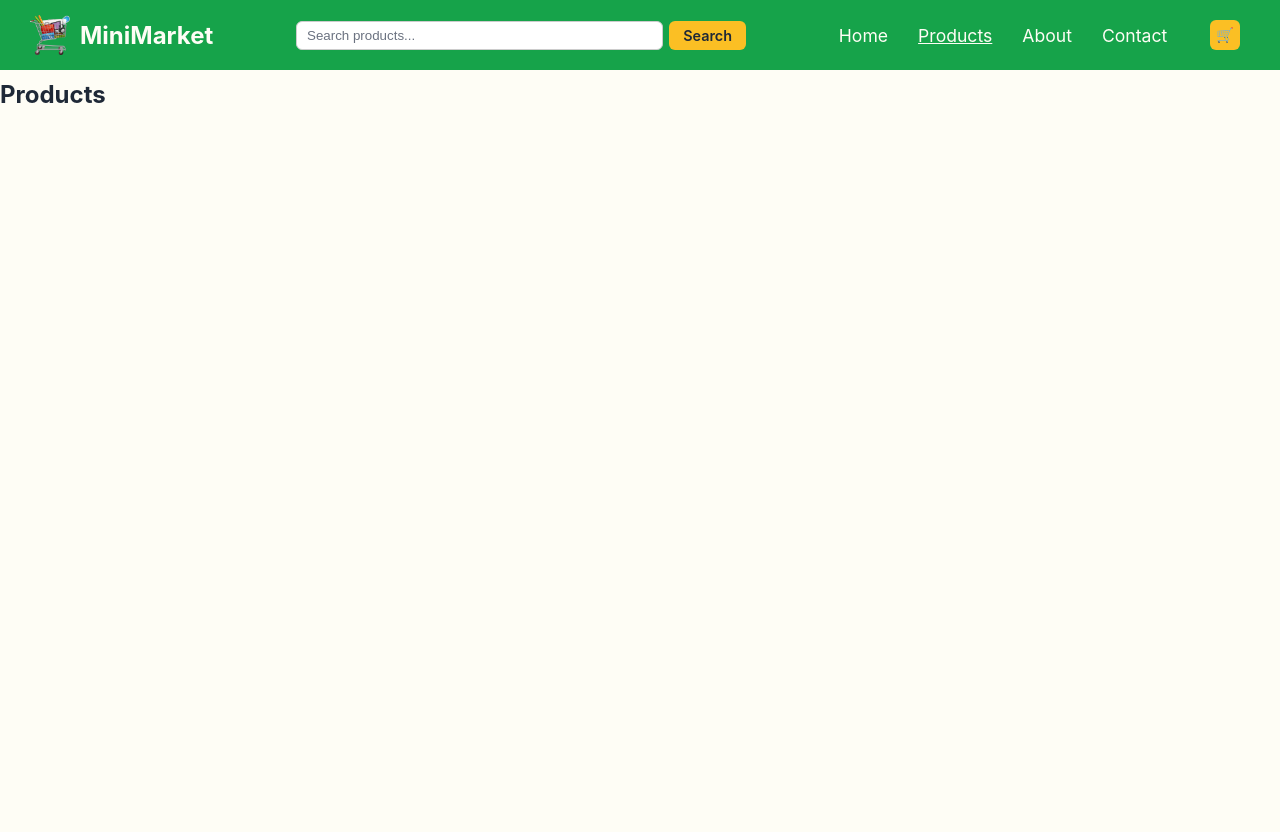
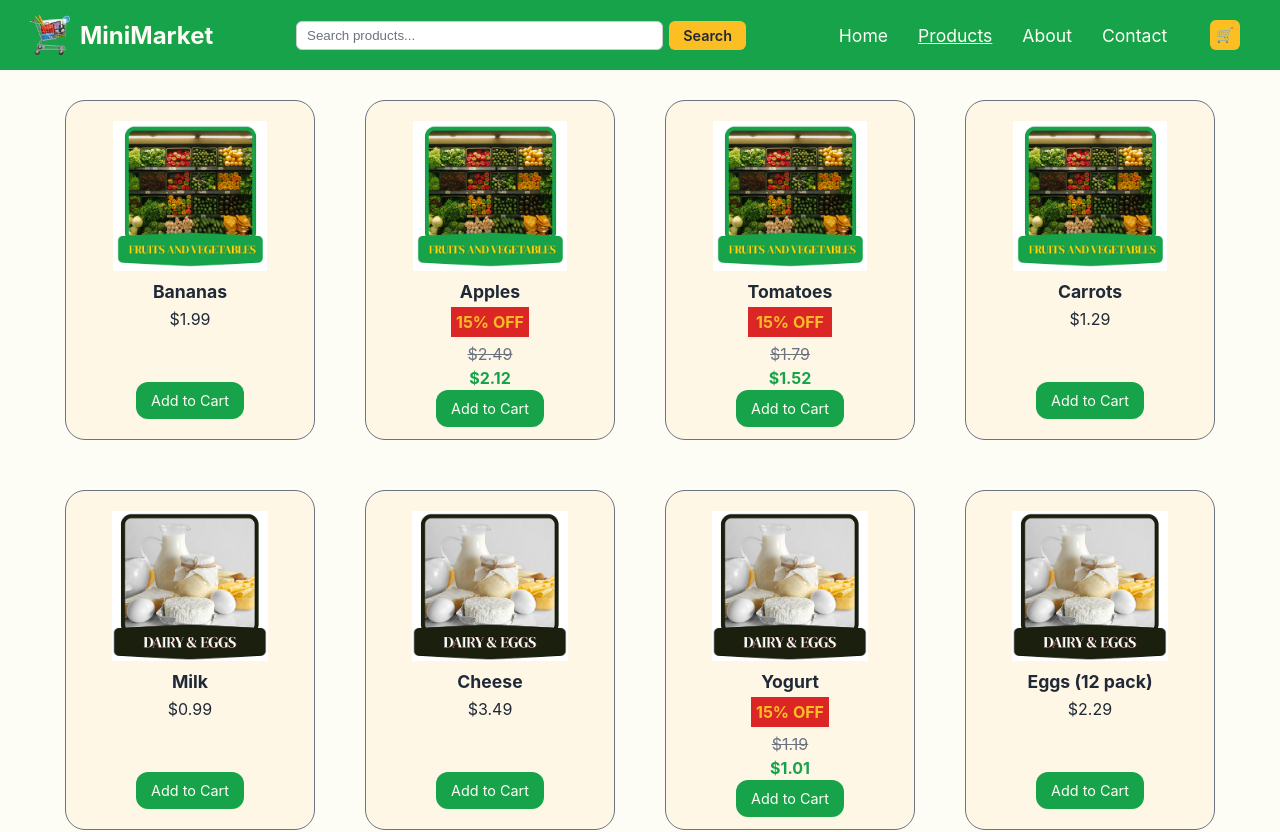
Before and after one commit to camilo-cloud/MiniMarket, a React (Vite) app: page /products in a window 1280 px wide. Shown: the top 832 px of the page. Before the commit the page ends 800 px from the top, so only its background shows below. Built offline with nearby package versions, Linux system fonts and the light colour scheme.

Commit message:
feat:add BestOffers component

```diff
--- /dev/null
+++ b/src/components/BestOffers.css
@@ -0,0 +1,24 @@
+.bestOffers__container{
+    margin:70px 10px 20px 10px;
+    display:flex;
+    flex-direction:column;
+    align-items:center;
+    justify-content:center;
+}
+.bestOffers__title{
+    font-size:3rem;
+    font-weight:bold;
+    margin-bottom:20px;
+}
+.cards__container{
+    padding:20px;
+    display:flex;
+    flex-wrap:wrap;
+    justify-content:center;
+    align-items:center;
+    /* transform: scale(0.7); */
+}
+.smallBanner{
+    width: 200px;
+    height: 300px;
+}
--- /dev/null
+++ b/src/components/BestOffers.jsx
@@ -0,0 +1,21 @@
+import "./BestOffers.css"
+import ProductCard from "./ProductCard.jsx";
+import productData from "../data/productData.js";
+import smallBanner from "../assets/images/buyBanner_optimized.webp"
+
+export default function BestOffers(){
+    const filterProducts = productData.filter(product => product.isOffer === true).slice(0, 3);
+
+    return(
+        <section className="bestOffers__container">
+            <h2 className="bestOffers__title">Best Offers</h2>
+            <div className="cards__container">
+                {filterProducts.map(filterProduct=>
+                    <ProductCard key={filterProduct.id} id={filterProduct.id} name={filterProduct.name} category={filterProduct.category} price={filterProduct.price} image={filterProduct.image} isOffer={filterProduct.isOffer}/>
+                )}
+                <img className="smallBanner" src={smallBanner} alt="promotional-banner" />
+            </div>
+
+        </section>
+    )
+}
--- a/src/components/ProductCard.css
+++ b/src/components/ProductCard.css
@@ -0,0 +1,91 @@
+/* ProductCard.css */
+.card__container {
+    display: flex;
+    flex-direction: column;
+    align-items: center;
+    padding: 20px;
+    margin: 20px;
+    border: 0.5px solid var(--color-text-muted);
+    width: 250px;
+    height: 340px;
+    border-radius: 20px;
+    background-color: var(--color-bg-alt);
+    transition: transform 0.2s ease;
+    cursor:pointer;
+  }
+
+  .card__container:hover {
+    transform: scale(1.03);
+    /* box-shadow: offset-x offset-y blur-radius spread-radius color; */
+    box-shadow: 2px 4px 8px rgba(0, 0, 0, 0.3);
+  }
+
+  .product__img-container {
+    width: 100%;
+    height: 150px;
+    display: flex;
+    justify-content: center;
+    align-items: center;
+    margin-bottom: 10px;
+  }
+
+  .product__img {
+    max-width: 100%;
+    max-height: 100%;
+    object-fit: contain;
+  }
+
+  .product__name {
+    font-size: 1.1rem;
+    font-weight: bold;
+    text-align: center;
+    margin-bottom: 5px;
+    color: var(--color-text);
+  }
+
+  .isOffer {
+    background-color:var(--color-accent);
+    color: var(--color-secondary);
+    font-weight: bold;
+    padding:5px;
+    margin-bottom: 5px;
+    text-align:center;
+  }
+
+  .price__container {
+    display: flex;
+    flex-direction: column;
+    align-items: center;
+  }
+
+  .product__price {
+    font-size: 1rem;
+    color: var(--color-text);
+    margin: 2px 0;
+  }
+
+  .product__price.original {
+    text-decoration: line-through;
+    color: var(--color-text-muted);
+  }
+
+  .product__price.discounted {
+    color: var(--color-primary);
+    font-weight: bold;
+  }
+
+  .addToCart {
+    margin-top: auto;
+    padding: 10px 15px;
+    border: none;
+    border-radius: 12px;
+    background-color: var(--color-primary);
+    color: var(--color-bg);
+    cursor: pointer;
+    font-size: 0.9rem;
+    transition: background-color 0.2s ease;
+  }
+
+  .addToCart:hover {
+    background-color: var(--color-secondary);
+  }
--- a/src/components/ProductCard.jsx
+++ b/src/components/ProductCard.jsx
@@ -0,0 +1,45 @@
+// ProductCard.jsx
+import "./ProductCard.css";
+
+export default function ProductCard({ id, name, category, price, image, isOffer }) {
+  // Ensure price is always treated as a number
+  const numericPrice = Number(price);
+
+  // Calculate discounted price if offer is true
+  const discountRate = 0.15;
+  const discountedPrice = isOffer ? (numericPrice - numericPrice * discountRate).toFixed(2) : null;
+
+  return (
+    <div className="card__container">
+      <div className="product__img-container">
+        <img className="product__img" src={image} alt={name} />
+      </div>
+
+      <div className="product__text">
+        <h3 className="product__name">{name}</h3>
+
+        {isOffer && (
+          <p className="isOffer">15% OFF</p>
+        )}
+
+        <div className="price__container">
+          {isOffer ? (
+            <>
+              <p className="product__price original">${numericPrice.toFixed(2)}</p>
+              <p className="product__price discounted">${discountedPrice}</p>
+            </>
+          ) : (
+            <p className="product__price">${numericPrice.toFixed(2)}</p>
+          )}
+        </div>
+      </div>
+
+      <button
+        className="addToCart"
+        aria-label={`Add ${name} to Cart`}
+      >
+        Add to Cart
+      </button>
+    </div>
+  );
+}
--- a/src/data/productData.js
+++ b/src/data/productData.js
@@ -1,5 +1,9 @@
 // src/data/productData.js
 
+import fruitsCategory from "../assets/images/Fruits_category.PNG";
+import dairyCategory from "../assets/images/dairy_category.PNG";
+import cleaningCategory from "../assets/images/cleaning_category.PNG";
+import drinksCategory from "../assets/images/drinks_category.PNG";
 
 const products = [
   // Fruits & Vegetables
@@ -8,7 +12,7 @@ const products = [
     name: "Bananas",
     category: "Fruits & Vegetables",
     price: 1.99,
-      image: "/assets/images/Fruits_category.PNG",
+    image: fruitsCategory,
     isOffer: false,
   },
   {
@@ -16,23 +20,23 @@ const products = [
     name: "Apples",
     category: "Fruits & Vegetables",
     price: 2.49,
-      image: "/assets/images/Fruits_category.PNG",
-      isOffer: false,
+    image: fruitsCategory,
+    isOffer: true,
   },
   {
     id: 3,
     name: "Tomatoes",
     category: "Fruits & Vegetables",
     price: 1.79,
-      image: "/assets/images/Fruits_category.PNG",
-      isOffer: false,
+    image: fruitsCategory,
+    isOffer: true,
   },
   {
     id: 4,
     name: "Carrots",
     category: "Fruits & Vegetables",
     price: 1.29,
-      image: "/assets/images/Fruits_category.PNG",
+    image: fruitsCategory,
     isOffer: false,
   },
 
@@ -42,7 +46,7 @@ const products = [
     name: "Milk",
     category: "Dairy & Eggs",
     price: 0.99,
-      image: "/assets/images/dairy_category.PNG",
+    image: dairyCategory,
     isOffer: false,
   },
   {
@@ -50,7 +54,7 @@ const products = [
     name: "Cheese",
     category: "Dairy & Eggs",
     price: 3.49,
-      image: "/assets/images/dairy_category.PNG",
+    image: dairyCategory,
     isOffer: false,
   },
   {
@@ -58,15 +62,15 @@ const products = [
     name: "Yogurt",
     category: "Dairy & Eggs",
     price: 1.19,
-      image: "/assets/images/dairy_category.PNG",
-      isOffer: false,
+    image: dairyCategory,
+    isOffer: true,
   },
   {
     id: 8,
     name: "Eggs (12 pack)",
     category: "Dairy & Eggs",
     price: 2.29,
-      image: "/assets/images/dairy_category.PNG",
+    image: dairyCategory,
     isOffer: false,
   },
 
@@ -76,7 +80,7 @@ const products = [
     name: "Dish Soap",
     category: "Household Cleaning",
     price: 1.99,
-      image: "/assets/images/cleaning_category.PNG",
+    image: cleaningCategory,
     isOffer: false,
   },
   {
@@ -84,7 +88,7 @@ const products = [
     name: "Laundry Detergent",
     category: "Household Cleaning",
     price: 4.99,
-      image: "/assets/images/cleaning_category.PNG",
+    image: cleaningCategory,
     isOffer: false,
   },
   {
@@ -92,15 +96,15 @@ const products = [
     name: "All-Purpose Cleaner",
     category: "Household Cleaning",
     price: 3.49,
-      image: "/assets/images/cleaning_category.PNG",
-      isOffer: false,
+    image: cleaningCategory,
+    isOffer: true,
   },
   {
     id: 12,
     name: "Paper Towels",
     category: "Household Cleaning",
     price: 2.99,
-      image: "/assets/images/cleaning_category.PNG",
+    image: cleaningCategory,
     isOffer: false,
   },
 
@@ -110,7 +114,7 @@ const products = [
     name: "Cola Soda",
     category: "Drinks & Snacks",
     price: 1.49,
-      image: "/assets/images/drinks_category.PNG",
+    image: drinksCategory,
     isOffer: false,
   },
   {
@@ -118,7 +122,7 @@ const products = [
     name: "Orange Juice",
     category: "Drinks & Snacks",
     price: 2.19,
-      image: "/assets/images/drinks_category.PNG",
+    image: drinksCategory,
     isOffer: false,
   },
   {
@@ -126,16 +130,16 @@ const products = [
     name: "Potato Chips",
     category: "Drinks & Snacks",
     price: 1.99,
-      image: "/assets/images/drinks_category.PNG",
-      isOffer: false,
+    image: drinksCategory,
+    isOffer: true,
   },
   {
     id: 16,
     name: "Chocolate Bar",
     category: "Drinks & Snacks",
     price: 1.29,
-      image: "/assets/images/drinks_category.PNG",
-      isOffer: false,
+    image: drinksCategory,
+    isOffer: true,
   },
 ];
 
--- a/src/pages/Home.jsx
+++ b/src/pages/Home.jsx
@@ -1,11 +1,14 @@
 import Hero from "../components/Hero";
 import CategoryCards from "../components/CategoryCards";
+import ProductCard from "../components/ProductCard";
+import BestOffers from "../components/BestOffers";
 
 export default function Home() {
     return (
         <main>
             <Hero />
             <CategoryCards />
+            <BestOffers />
         </main>
     )
 }
--- a/src/pages/Products.css
+++ b/src/pages/Products.css
@@ -0,0 +1,7 @@
+.products__container{
+    display:flex;
+    justify-content: center;
+    align-items:center;
+    gap:10px;
+    flex-wrap:wrap;
+}
--- a/src/pages/Products.jsx
+++ b/src/pages/Products.jsx
@@ -1,5 +1,13 @@
+import ProductCard from "../components/ProductCard";
+import productData from "../data/productData.js";
+import "./Products.css";
+
 export default function Products() {
     return (
-        <h2>Products</h2>
+        <div className="products__container">
+            {productData.map((product)=>
+                    <ProductCard id={product.id} name={product.name} category={product.category} price={product.price} image={product.image} isOffer={product.isOffer}/>
+            )}
+        </div>
     )
 }
```
Lines whose indentation alone changed are shown as unchanged.
